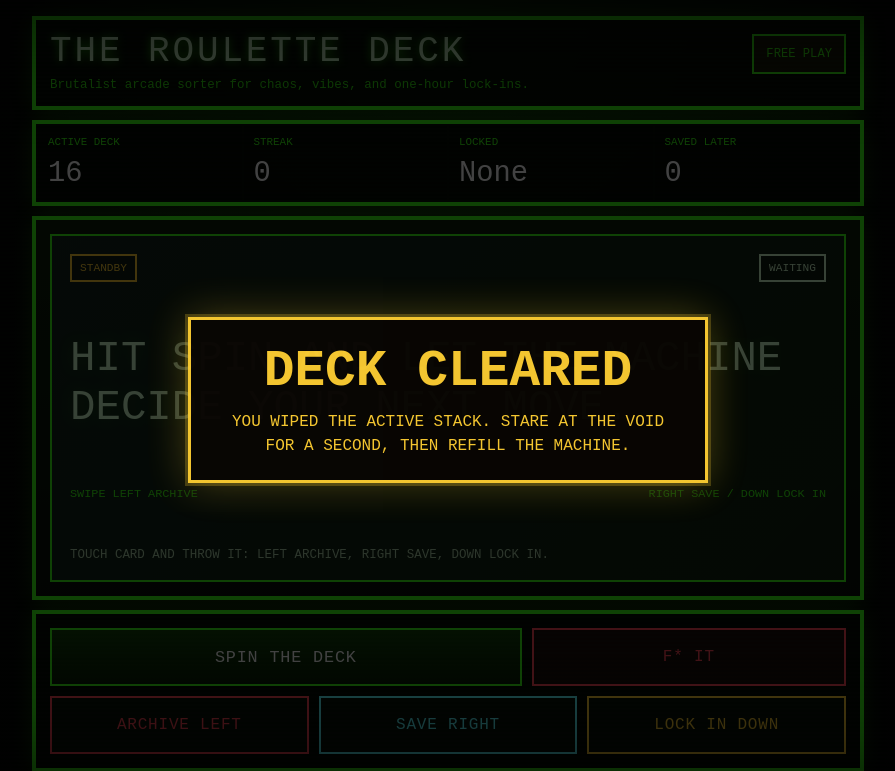
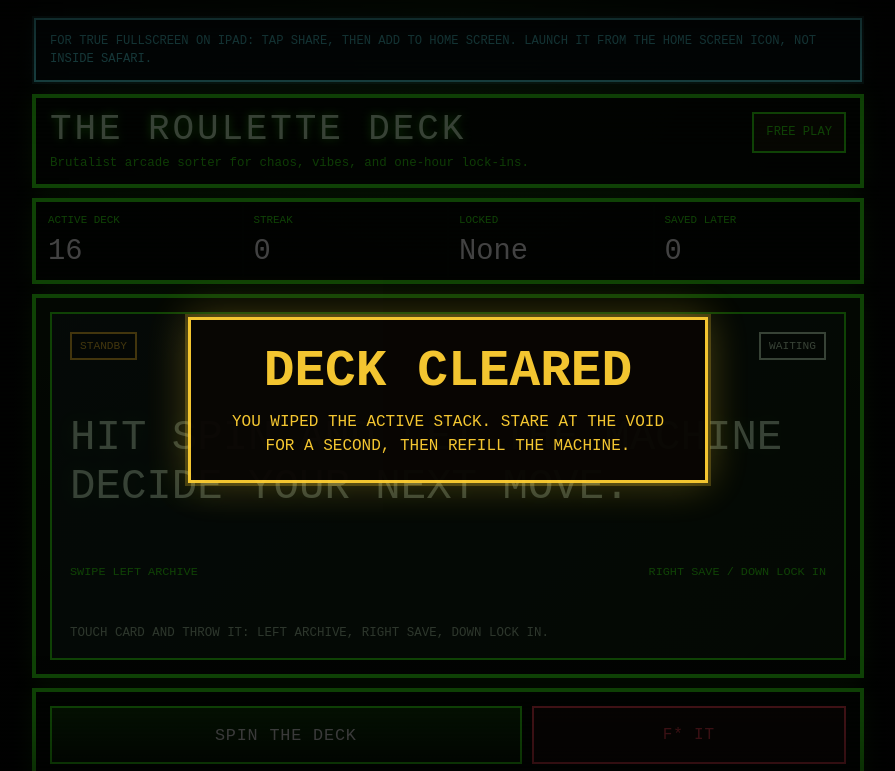
Before and after one commit to oftenwrongsounds-hue/roulette-deck, a plain HTML site: page index.html in a window 1280 px wide. Shown: the top 771 px of the page, without its empty margins (192-1087 px from the left). Drawn offline with Linux system fonts and the light colour scheme.

Commit message:
Add fullscreen home screen install support

```diff
--- a/index.html
+++ b/index.html
@@ -6,6 +6,14 @@
       name="viewport"
       content="width=device-width, initial-scale=1, maximum-scale=1, user-scalable=no, viewport-fit=cover"
     />
+    <meta name="theme-color" content="#020402" />
+    <meta name="apple-mobile-web-app-capable" content="yes" />
+    <meta name="apple-mobile-web-app-status-bar-style" content="black-translucent" />
+    <meta name="apple-mobile-web-app-title" content="Roulette Deck" />
+    <meta name="mobile-web-app-capable" content="yes" />
+    <link rel="manifest" href="./manifest.json" />
+    <link rel="icon" href="./icon.svg" type="image/svg+xml" />
+    <link rel="apple-touch-icon" href="./apple-touch-icon.png" />
     <title>The Roulette Deck</title>
     <style>
       :root {
@@ -389,6 +397,22 @@
         text-transform: uppercase;
       }
 
+      .install-tip {
+        margin-bottom: 14px;
+        border: 2px solid var(--cyan);
+        background: rgba(5, 18, 20, 0.92);
+        box-shadow: 0 0 0 2px rgba(95, 251, 255, 0.18), 0 0 18px rgba(95, 251, 255, 0.12);
+        color: var(--cyan);
+        padding: 12px 14px;
+        font-size: 0.76rem;
+        line-height: 1.5;
+        text-transform: uppercase;
+      }
+
+      .install-tip.hidden {
+        display: none;
+      }
+
       .overlay {
         position: fixed;
         inset: 0;
@@ -463,6 +487,10 @@
   </head>
   <body>
     <div class="app">
+      <section id="installTip" class="install-tip hidden">
+        For true fullscreen on iPad: tap share, then add to home screen. Launch it from the home screen icon, not inside Safari.
+      </section>
+
       <section class="topbar">
         <div>
           <div class="brand">The Roulette Deck</div>
@@ -602,7 +630,8 @@
         addDumpBtn: document.getElementById("addDumpBtn"),
         clearLockedBtn: document.getElementById("clearLockedBtn"),
         queueList: document.getElementById("queueList"),
-        victoryOverlay: document.getElementById("victoryOverlay")
+        victoryOverlay: document.getElementById("victoryOverlay"),
+        installTip: document.getElementById("installTip")
       };
 
       let state = loadState();
@@ -611,6 +640,7 @@
       let isSpinning = false;
       let dragState = null;
       let clockInterval = null;
+      const isStandalone = window.matchMedia("(display-mode: standalone)").matches || window.navigator.standalone === true;
 
       function uid() {
         return Math.random().toString(36).slice(2, 10);
@@ -1018,6 +1048,7 @@
         updateStats();
         renderQueue();
         updateVictoryOverlay();
+        els.installTip.classList.toggle("hidden", isStandalone);
         const locked = getLockedActive();
         if (locked) {
           renderCard({
```
Also changed, not shown: apple-touch-icon.png (added), icon-192.png (added), icon-512-maskable.png (added), icon-512.png (added), icon.svg (added), manifest.json (added).
